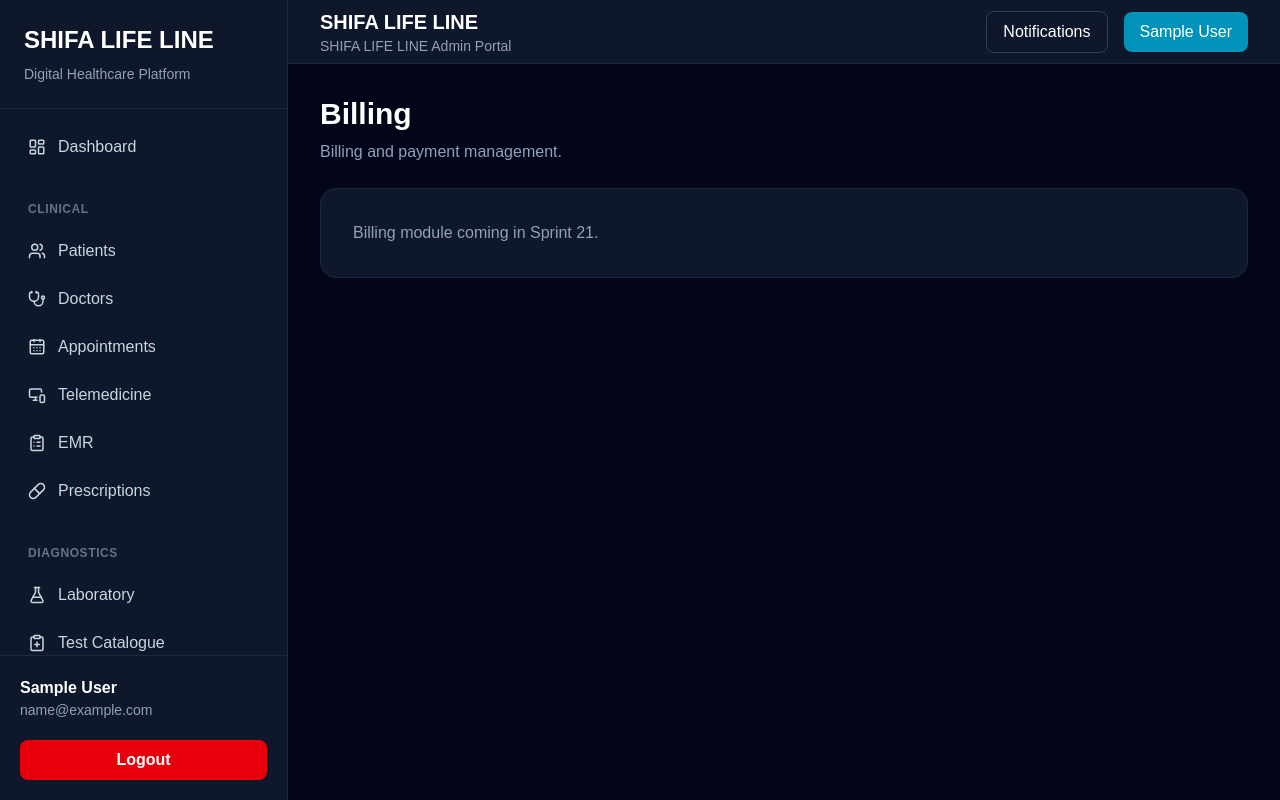
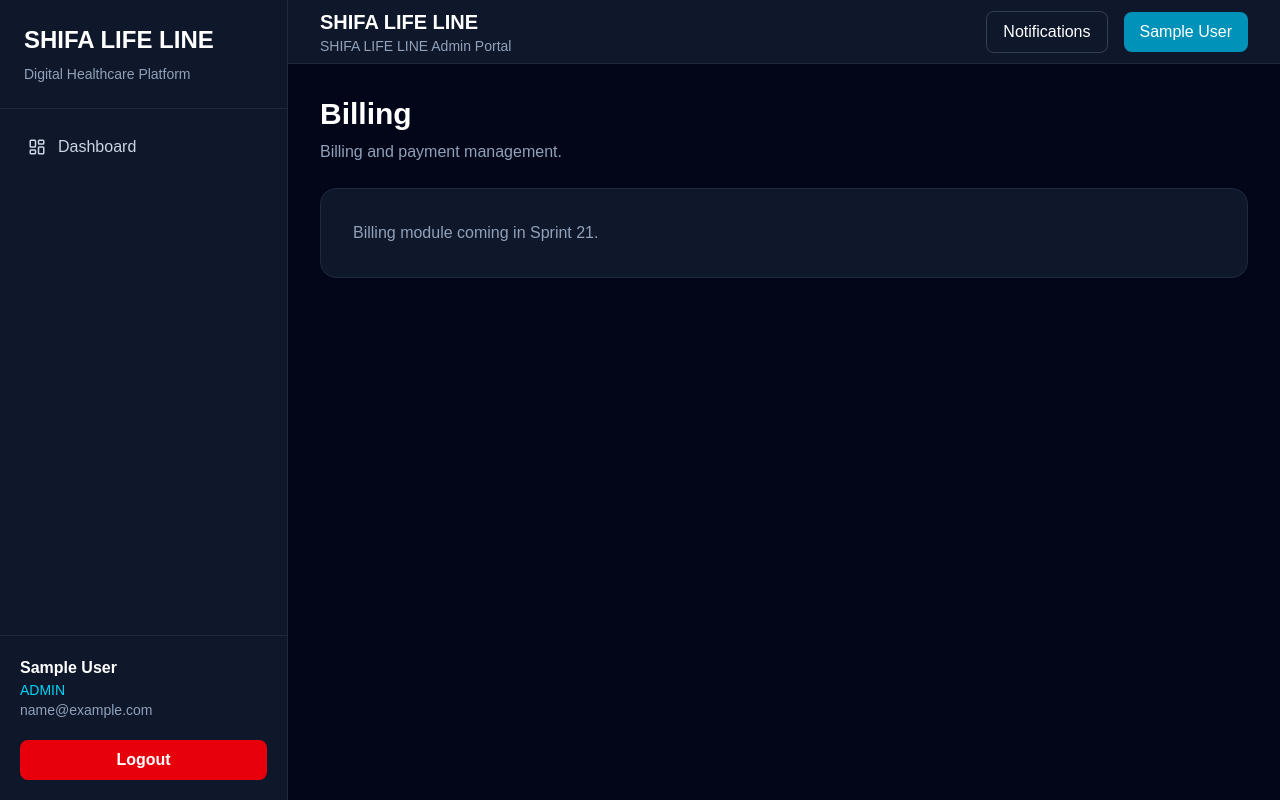
Before and after one commit to shifalifeline/shifalifeline-web, a Next.js app: page /billing in a window 1280 px wide. Built offline with nearby package versions, Linux system fonts and the light colour scheme; sample sign-in values are in the browser's storage.

Commit message:
Sprint 23: Implement role-based access control (RBAC)

```diff
--- a/app/(auth)/login/page.tsx
+++ b/app/(auth)/login/page.tsx
@@ -6,6 +6,7 @@ import PasswordInput from "@/components/ui/PasswordInput";
 import { validateLogin } from "@/lib/validation/auth";
 import { login as loginService } from "@/lib/services/auth.service";
 import { useAuth } from "@/context/AuthContext";
+import { getHomeRoute } from "@/lib/auth/roles";
 
 export default function LoginPage() {
   const [identifier, setIdentifier] = useState("");
@@ -41,15 +42,23 @@ export default function LoginPage() {
 
       console.log(response);
 
-      login({
-        id: "1",
-        name: "Demo User",
-        email: identifier,
-      });
+      if (!response.success || !response.user) {
+        throw new Error(
+          response.message || "Login failed."
+        );
+      }
 
-      window.location.href = "/dashboard";
+      login(response.user);
+
+      window.location.href = getHomeRoute(
+        response.user.role
+      );
     } catch (error) {
       console.error(error);
+
+      setErrors({
+        identifier: "Invalid login credentials.",
+      });
     } finally {
       setLoading(false);
     }
@@ -61,13 +70,18 @@ export default function LoginPage() {
         Login
       </h2>
 
-      <form onSubmit={handleSubmit} className="space-y-5">
+      <form
+        onSubmit={handleSubmit}
+        className="space-y-5"
+      >
         <div>
           <input
             type="text"
             placeholder="Mobile Number or Email"
             value={identifier}
-            onChange={(e) => setIdentifier(e.target.value)}
+            onChange={(e) =>
+              setIdentifier(e.target.value)
+            }
             className="w-full rounded-lg border border-slate-700 bg-slate-800 px-4 py-3 text-white outline-none focus:border-cyan-500"
           />
 
@@ -84,7 +98,9 @@ export default function LoginPage() {
             name="password"
             autoComplete="current-password"
             value={password}
-            onChange={(e) => setPassword(e.target.value)}
+            onChange={(e) =>
+              setPassword(e.target.value)
+            }
           />
 
           {errors.password && (
@@ -99,7 +115,9 @@ export default function LoginPage() {
           disabled={loading}
           className="w-full rounded-lg bg-cyan-600 py-3 font-semibold transition hover:bg-cyan-500 disabled:cursor-not-allowed disabled:opacity-60"
         >
-          {loading ? "Logging in..." : "Login"}
+          {loading
+            ? "Logging in..."
+            : "Login"}
         </button>
       </form>
 
--- a/app/dashboard/page.tsx
+++ b/app/dashboard/page.tsx
@@ -9,7 +9,16 @@ import DataTable from "@/components/ui/DataTable";
 
 export default function DashboardPage() {
   return (
-    <ProtectedRoute>
+    <ProtectedRoute
+      allowedRoles={[
+        "ADMIN",
+        "DOCTOR",
+        "PATIENT",
+        "PHARMACY",
+        "DIAGNOSTIC",
+        "RETAILER",
+      ]}
+    >
       <AppShell>
         <ModulePage
           title="Dashboard"
--- /dev/null
+++ b/app/unauthorized/page.tsx
@@ -0,0 +1,28 @@
+"use client";
+
+import { useRouter } from "next/navigation";
+
+export default function UnauthorizedPage() {
+  const router = useRouter();
+
+  return (
+    <main className="flex min-h-screen items-center justify-center bg-slate-950 px-6">
+      <div className="w-full max-w-md rounded-xl border border-slate-800 bg-slate-900 p-8 text-center shadow-lg">
+        <h1 className="text-3xl font-bold text-red-500">
+          Access Denied
+        </h1>
+
+        <p className="mt-4 text-slate-300">
+          You do not have permission to access this page.
+        </p>
+
+        <button
+          onClick={() => router.push("/dashboard")}
+          className="mt-8 w-full rounded-lg bg-cyan-600 py-3 font-semibold text-white transition hover:bg-cyan-500"
+        >
+          Return to Dashboard
+        </button>
+      </div>
+    </main>
+  );
+}
--- a/components/auth/ProtectedRoute.tsx
+++ b/components/auth/ProtectedRoute.tsx
@@ -3,22 +3,39 @@
 import { ReactNode, useEffect } from "react";
 import { useRouter } from "next/navigation";
 import { useAuth } from "@/context/AuthContext";
+import type { UserRole } from "@/types/auth.types";
+import { authGuard } from "@/middleware/authGuard";
 
 interface ProtectedRouteProps {
   children: ReactNode;
+  allowedRoles?: UserRole[];
 }
 
 export default function ProtectedRoute({
   children,
+  allowedRoles,
 }: ProtectedRouteProps) {
   const { user, loading } = useAuth();
   const router = useRouter();
 
   useEffect(() => {
-    if (!loading && !user) {
+    if (loading) return;
+
+    if (!user) {
       router.replace("/login");
+      return;
     }
-  }, [loading, user, router]);
+
+    if (
+      allowedRoles &&
+      !authGuard({
+        userRole: user.role,
+        allowedRoles,
+      })
+    ) {
+      router.replace("/unauthorized");
+    }
+  }, [loading, user, router, allowedRoles]);
 
   if (loading) {
     return (
@@ -32,5 +49,15 @@ export default function ProtectedRoute({
     return null;
   }
 
+  if (
+    allowedRoles &&
+    !authGuard({
+      userRole: user.role,
+      allowedRoles,
+    })
+  ) {
+    return null;
+  }
+
   return <>{children}</>;
 }
--- a/components/layout/Sidebar.tsx
+++ b/components/layout/Sidebar.tsx
@@ -12,6 +12,59 @@ export default function Sidebar() {
     window.location.href = "/login";
   }
 
+  const filteredNavigation = navigation
+    .map((section) => {
+      const items = section.items.filter((item) => {
+        if (!user) return false;
+
+        if (user.role === "ADMIN") return true;
+
+        switch (item.label) {
+          case "Dashboard":
+            return true;
+
+          case "Patients":
+          case "Doctors":
+          case "Appointments":
+          case "EMR":
+            return (
+              user.role === "DOCTOR" ||
+              user.role === "PATIENT"
+            );
+
+          case "Prescriptions":
+            return (
+              user.role === "DOCTOR" ||
+              user.role === "PHARMACY"
+            );
+
+          case "Laboratory":
+          case "Test Catalogue":
+          case "Diagnostic Bookings":
+            return user.role === "DIAGNOSTIC";
+
+          case "Products":
+          case "Categories":
+          case "Inventory":
+          case "Suppliers":
+          case "Purchase Orders":
+            return (
+              user.role === "PHARMACY" ||
+              user.role === "RETAILER"
+            );
+
+          default:
+            return false;
+        }
+      });
+
+      return {
+        ...section,
+        items,
+      };
+    })
+    .filter((section) => section.items.length > 0);
+
   return (
     <aside className="hidden h-screen w-72 shrink-0 border-r border-slate-800 bg-slate-900 lg:flex lg:flex-col">
       <div className="border-b border-slate-800 p-6">
@@ -25,7 +78,7 @@ export default function Sidebar() {
       </div>
 
       <nav className="flex-1 space-y-5 overflow-y-auto p-4">
-        {navigation.map((section) => (
+        {filteredNavigation.map((section) => (
           <SidebarSection
             key={section.title || "dashboard"}
             section={section}
@@ -36,6 +89,10 @@ export default function Sidebar() {
       <div className="border-t border-slate-800 p-5">
         <p className="font-semibold text-white">
           {user?.name}
+        </p>
+
+        <p className="text-sm uppercase text-cyan-400">
+          {user?.role}
         </p>
 
         <p className="text-sm text-slate-400">
--- a/context/AuthContext.tsx
+++ b/context/AuthContext.tsx
@@ -8,27 +8,25 @@ import {
   ReactNode,
 } from "react";
 
-interface User {
-  id: string;
-  name: string;
-  email: string;
-}
+import type { AuthUser } from "@/types/auth.types";
 
 interface AuthContextType {
-  user: User | null;
+  user: AuthUser | null;
   loading: boolean;
-  login: (user: User) => void;
+  login: (user: AuthUser) => void;
   logout: () => void;
 }
 
-const AuthContext = createContext<AuthContextType | undefined>(undefined);
+const AuthContext = createContext<AuthContextType | undefined>(
+  undefined
+);
 
 export function AuthProvider({
   children,
 }: {
   children: ReactNode;
 }) {
-  const [user, setUser] = useState<User | null>(null);
+  const [user, setUser] = useState<AuthUser | null>(null);
   const [loading, setLoading] = useState(true);
 
   useEffect(() => {
@@ -41,8 +39,11 @@ export function AuthProvider({
     setLoading(false);
   }, []);
 
-  const login = (user: User) => {
-    localStorage.setItem("shifa_user", JSON.stringify(user));
+  const login = (user: AuthUser) => {
+    localStorage.setItem(
+      "shifa_user",
+      JSON.stringify(user)
+    );
     setUser(user);
   };
 
@@ -69,7 +70,9 @@ export function useAuth() {
   const context = useContext(AuthContext);
 
   if (!context) {
-    throw new Error("useAuth must be used within AuthProvider");
+    throw new Error(
+      "useAuth must be used within AuthProvider"
+    );
   }
 
   return context;
--- /dev/null
+++ b/lib/auth/roles.ts
@@ -0,0 +1,30 @@
+import type { UserRole } from "@/types/auth.types";
+
+export const ROLES = {
+  ADMIN: "ADMIN",
+  DOCTOR: "DOCTOR",
+  PATIENT: "PATIENT",
+  PHARMACY: "PHARMACY",
+  DIAGNOSTIC: "DIAGNOSTIC",
+  RETAILER: "RETAILER",
+} as const;
+
+export const ROLE_HOME: Record<UserRole, string> = {
+  ADMIN: "/dashboard",
+  DOCTOR: "/dashboard",
+  PATIENT: "/dashboard",
+  PHARMACY: "/dashboard",
+  DIAGNOSTIC: "/dashboard",
+  RETAILER: "/dashboard",
+};
+
+export function getHomeRoute(role: UserRole): string {
+  return ROLE_HOME[role] ?? "/dashboard";
+}
+
+export function hasRole(
+  role: UserRole,
+  allowed: UserRole[]
+): boolean {
+  return allowed.includes(role);
+}
--- a/lib/services/auth.service.ts
+++ b/lib/services/auth.service.ts
@@ -5,10 +5,38 @@ import type {
   VerifyOtpRequest,
   ResetPasswordRequest,
   AuthResponse,
+  UserRole,
 } from "@/types/auth.types";
 
 const delay = (ms: number) =>
   new Promise((resolve) => setTimeout(resolve, ms));
+
+function getRole(identifier: string): UserRole {
+  const value = identifier.toLowerCase().trim();
+
+  switch (value) {
+    case "admin@shifa.com":
+      return "ADMIN";
+
+    case "doctor@shifa.com":
+      return "DOCTOR";
+
+    case "patient@shifa.com":
+      return "PATIENT";
+
+    case "lab@shifa.com":
+      return "DIAGNOSTIC";
+
+    case "pharmacy@shifa.com":
+      return "PHARMACY";
+
+    case "retailer@shifa.com":
+      return "RETAILER";
+
+    default:
+      return "PATIENT";
+  }
+}
 
 export async function login(
   data: LoginRequest
@@ -17,6 +45,8 @@ export async function login(
 
   await delay(1000);
 
+  const role = getRole(data.identifier);
+
   return {
     success: true,
     message: "Login successful",
@@ -24,9 +54,9 @@ export async function login(
     refreshToken: "demo-refresh-token",
     user: {
       id: "1",
-      name: "Demo User",
+      name: role.replace("_", " "),
       email: data.identifier,
-      role: "PATIENT",
+      role,
     },
   };
 }
@@ -86,9 +116,7 @@ export async function resetPassword(
 }
 
 export async function refreshToken(): Promise<AuthResponse> {
-  console.log("Refresh Token");
-
-  await delay(1000);
+  await delay(500);
 
   return {
     success: true,
@@ -98,9 +126,7 @@ export async function refreshToken(): Promise<AuthResponse> {
 }
 
 export async function logout(): Promise<AuthResponse> {
-  console.log("Logout");
-
-  await delay(500);
+  await delay(300);
 
   return {
     success: true,
--- a/middleware/authGuard.ts
+++ b/middleware/authGuard.ts
@@ -1,3 +1,21 @@
-export function authGuard() {
-  return true;
+import type { UserRole } from "@/types/auth.types";
+
+export interface GuardOptions {
+  userRole?: UserRole;
+  allowedRoles: UserRole[];
 }
+
+export function authGuard({
+  userRole,
+  allowedRoles,
+}: GuardOptions): boolean {
+  if (!userRole) {
+    return false;
+  }
+
+  if (userRole === "ADMIN") {
+    return true;
+  }
+
+  return allowedRoles.includes(userRole);
+}
```
